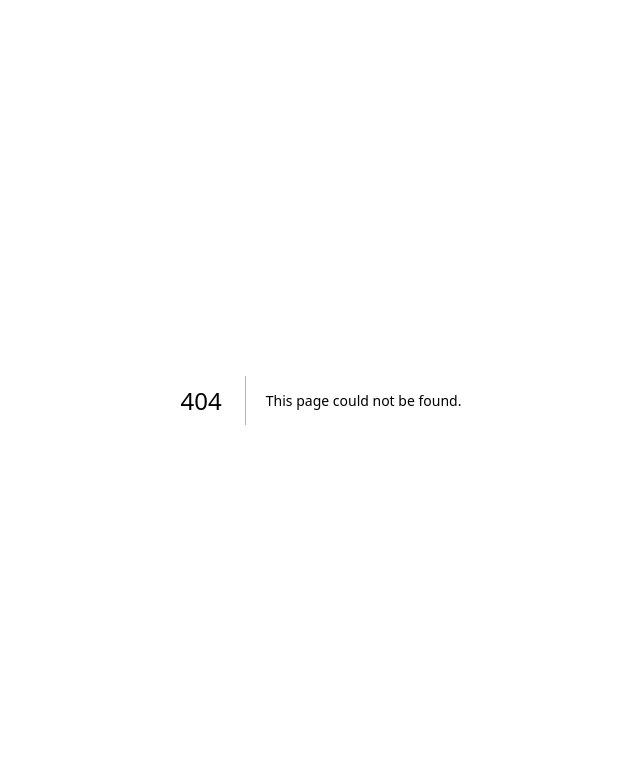
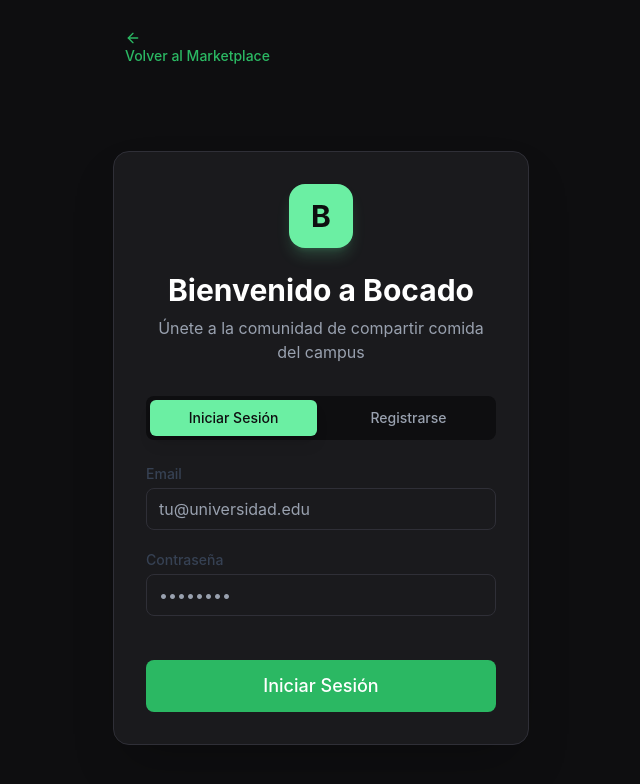
Before and after one commit to RonyOz/cfs-web-next, a Next.js app: page /auth in a window 1280 px wide. Before the commit this address had no page. Shown: the top 784 px of the page, without its empty margins (319-959 px from the left). Built offline with nearby package versions, Linux system fonts and the light colour scheme; no server answers.

Commit message:
feat: implement authentication page with login and signup functionality; refactor layout and styles

```diff
--- /dev/null
+++ b/src/app/(auth)/auth/page.tsx
@@ -0,0 +1,237 @@
+'use client';
+
+import { useState } from 'react';
+import Link from 'next/link';
+import { useRouter } from 'next/navigation';
+import { ArrowLeft } from 'lucide-react';
+import { Button, Input } from '@/components/ui';
+import { ROUTES } from '@/config/constants';
+import { login as apiLogin, signup as apiSignup, getProfile } from '@/lib/api/auth';
+import { useAuth } from '@/lib/hooks';
+import { TOKEN_KEY } from '@/config/constants';
+
+export default function AuthPage() {
+  const router = useRouter();
+  const { login: storeLogin } = useAuth();
+  const [activeTab, setActiveTab] = useState<'login' | 'signup'>('login');
+  const [isLoading, setIsLoading] = useState(false);
+  const [error, setError] = useState('');
+
+  const handleLogin = async (e: React.FormEvent<HTMLFormElement>) => {
+    e.preventDefault();
+    setError('');
+    setIsLoading(true);
+
+    const formData = new FormData(e.currentTarget);
+    const email = formData.get('email') as string;
+    const password = formData.get('password') as string;
+
+    try {
+      const resp = await apiLogin({ email, password });
+
+      if ((resp as any).requires2FA) {
+        setError('2FA no está soportado en esta versión');
+        setIsLoading(false);
+        return;
+      }
+
+      const token = (resp as any).access_token || (resp as any).token;
+      if (token) {
+        localStorage.setItem(TOKEN_KEY, token);
+        const profile = await getProfile();
+        storeLogin(profile.user, token);
+        router.push(ROUTES.HOME);
+      }
+    } catch (err: any) {
+      setError(err?.response?.data?.message || err?.message || 'Error al iniciar sesión');
+    } finally {
+      setIsLoading(false);
+    }
+  };
+
+  const handleSignup = async (e: React.FormEvent<HTMLFormElement>) => {
+    e.preventDefault();
+    setError('');
+    setIsLoading(true);
+
+    const formData = new FormData(e.currentTarget);
+    const username = formData.get('username') as string;
+    const email = formData.get('email') as string;
+    const password = formData.get('password') as string;
+    const confirmPassword = formData.get('confirmPassword') as string;
+
+    if (password !== confirmPassword) {
+      setError('Las contraseñas no coinciden');
+      setIsLoading(false);
+      return;
+    }
+
+    try {
+      const resp = await apiSignup({ email, username, password });
+      const token = (resp as any).access_token || (resp as any).token;
+
+      if (token) {
+        localStorage.setItem(TOKEN_KEY, token);
+        const profile = await getProfile();
+        storeLogin(profile.user, token);
+        router.push(ROUTES.HOME);
+      } else {
+        setError('Cuenta creada. Por favor inicia sesión.');
+        setActiveTab('login');
+      }
+    } catch (err: any) {
+      setError(err?.response?.data?.message || err?.message || 'Error al crear la cuenta');
+    } finally {
+      setIsLoading(false);
+    }
+  };
+
+  return (
+    <div className="min-h-screen flex flex-col bg-dark-900">
+      {/* Back button */}
+      <div className="container mx-auto px-4 py-6">
+        <Link href={ROUTES.HOME}>
+          <Button variant="ghost" size="sm" className="gap-2">
+            <ArrowLeft className="h-4 w-4" />
+            Volver al Marketplace
+          </Button>
+        </Link>
+      </div>
+
+      {/* Auth Card */}
+      <div className="flex-1 flex items-center justify-center p-4">
+        <div className="w-full max-w-md">
+          {/* Card Header */}
+          <div className="bg-dark-800 rounded-2xl shadow-2xl border border-gray-800 p-8">
+            <div className="text-center mb-8">
+              {/* Logo */}
+              <div className="flex justify-center mb-6">
+                <div className="flex h-16 w-16 items-center justify-center rounded-2xl bg-primary-400 shadow-lg shadow-primary-400/20">
+                  <span className="text-3xl font-bold text-dark-900">B</span>
+                </div>
+              </div>
+              <h2 className="text-3xl font-bold text-white mb-2">Bienvenido a Bocado</h2>
+              <p className="text-gray-400">
+                Únete a la comunidad de compartir comida del campus
+              </p>
+            </div>
+
+            {/* Error Message */}
+            {error && (
+              <div className="mb-6 p-4 bg-red-900/20 border border-red-500/50 rounded-lg backdrop-blur-sm">
+                <p className="text-sm text-red-300 text-center">{error}</p>
+              </div>
+            )}
+
+            {/* Tabs */}
+            <div className="mb-6">
+              <div className="grid grid-cols-2 gap-2 p-1 bg-dark-900 rounded-lg">
+                <button
+                  type="button"
+                  onClick={() => setActiveTab('login')}
+                  className={`py-2 px-4 rounded-md text-sm font-medium transition-all ${
+                    activeTab === 'login'
+                      ? 'bg-primary-400 text-dark-900 shadow-lg'
+                      : 'text-gray-400 hover:text-gray-300'
+                  }`}
+                >
+                  Iniciar Sesión
+                </button>
+                <button
+                  type="button"
+                  onClick={() => setActiveTab('signup')}
+                  className={`py-2 px-4 rounded-md text-sm font-medium transition-all ${
+                    activeTab === 'signup'
+                      ? 'bg-primary-400 text-dark-900 shadow-lg'
+                      : 'text-gray-400 hover:text-gray-300'
+                  }`}
+                >
+                  Registrarse
+                </button>
+              </div>
+            </div>
+
+            {/* Login Form */}
+            {activeTab === 'login' && (
+              <form onSubmit={handleLogin} className="space-y-5">
+                <Input
+                  label="Email"
+                  name="email"
+                  type="email"
+                  placeholder="tu@universidad.edu"
+                  required
+                />
+
+                <Input
+                  label="Contraseña"
+                  name="password"
+                  type="password"
+                  placeholder="••••••••"
+                  required
+                />
+
+                <Button
+                  type="submit"
+                  className="w-full mt-6"
+                  size="lg"
+                  disabled={isLoading}
+                >
+                  {isLoading ? 'Ingresando...' : 'Iniciar Sesión'}
+                </Button>
+              </form>
+            )}
+
+            {/* Signup Form */}
+            {activeTab === 'signup' && (
+              <form onSubmit={handleSignup} className="space-y-5">
+                <Input
+                  label="Nombre de Usuario"
+                  name="username"
+                  type="text"
+                  placeholder="usuario123"
+                  required
+                  minLength={3}
+                />
+
+                <Input
+                  label="Email Universitario"
+                  name="email"
+                  type="email"
+                  placeholder="tu@universidad.edu"
+                  required
+                />
+
+                <Input
+                  label="Contraseña"
+                  name="password"
+                  type="password"
+                  placeholder="••••••••"
+                  required
+                  minLength={6}
+                />
+
+                <Input
+                  label="Confirmar Contraseña"
+                  name="confirmPassword"
+                  type="password"
+                  placeholder="••••••••"
+                  required
+                  minLength={6}
+                />
+
+                <Button
+                  type="submit"
+                  className="w-full mt-6"
+                  size="lg"
+                  disabled={isLoading}
+                >
+                  {isLoading ? 'Creando cuenta...' : 'Crear Cuenta'}
+                </Button>
+              </form>
+            )}
+          </div>
+        </div>
+      </div>
+    </div>
+  );
+}
--- a/src/app/(auth)/layout.tsx
+++ b/src/app/(auth)/layout.tsx
@@ -1,15 +1,10 @@
-/**
- * Auth Layout - Layout para páginas de autenticación
- * TODO: Implementar layout centrado y minimalista
- */
-
 export default function AuthLayout({
   children,
 }: {
   children: React.ReactNode;
 }) {
   return (
-    <div className="min-h-screen flex items-center justify-center bg-gray-100">
+    <div className="min-h-screen flex items-center justify-center bg-primary-bg">
       <div className="w-full max-w-md">
         {children}
       </div>
--- a/src/app/(auth)/login/page.tsx
+++ /dev/null
@@ -1,14 +0,0 @@
-/**
- * Login Page
- * TODO: Implementar funcionalidad de login
- */
-
-import { LoginForm } from '@/components/auth';
-
-export default function LoginPage() {
-  return (
-    <div className="bg-white p-8 rounded-lg shadow-md">
-      <LoginForm />
-    </div>
-  );
-}
--- a/src/app/(auth)/signup/page.tsx
+++ /dev/null
@@ -1,14 +0,0 @@
-/**
- * Signup Page
- * TODO: Implementar funcionalidad de registro
- */
-
-import { SignupForm } from '@/components/auth';
-
-export default function SignupPage() {
-  return (
-    <div className="bg-white p-8 rounded-lg shadow-md">
-      <SignupForm />
-    </div>
-  );
-}
--- a/src/app/globals.css
+++ b/src/app/globals.css
@@ -65,8 +65,16 @@
   --color-primary-bg: #0E0E10;
   --color-secondary-bg: #1A1A1D;
 
+  /* Border radius */
+  --radius: 0.75rem;
+
   /* Font Family */
   --font-sans: 'Inter', system-ui, sans-serif;
+}
+
+/* Base styles with smooth transitions */
+* {
+  border-color: hsl(240 7% 20%);
 }
 
 body {
@@ -74,3 +82,40 @@ body {
   color: #ededed;
   font-family: var(--font-sans);
 }
+
+/* Smooth transitions for microinteractions */
+button, a, input, textarea {
+  transition: all 200ms ease-in-out;
+}
+
+/* Card styles */
+.card {
+  padding: 2em;
+}
+
+/* Logo hover effects */
+.logo {
+  height: 6em;
+  padding: 1.5em;
+  will-change: filter;
+  transition: filter 300ms;
+}
+
+.logo:hover {
+  filter: drop-shadow(0 0 2em #6BEFA3aa);
+}
+
+@keyframes logo-spin {
+  from {
+    transform: rotate(0deg);
+  }
+  to {
+    transform: rotate(360deg);
+  }
+}
+
+@media (prefers-reduced-motion: no-preference) {
+  a:nth-of-type(2) .logo {
+    animation: logo-spin infinite 20s linear;
+  }
+}
--- a/src/app/page.tsx
+++ b/src/app/page.tsx
@@ -7,7 +7,6 @@ import { useEffect } from "react";
 
 export default function Home() {
 
-  // Mock data - replace with real API data
   const {
     products,
     loading,
@@ -23,7 +22,7 @@ export default function Home() {
   }, [])
 
   return (
-    <div className="min-h-screen bg-dark-900">
+    <div className="min-h-screen bg-primary-bg">
       <Header />
 
       {/* Hero Section */}
@@ -43,7 +42,7 @@ export default function Home() {
                   Ver Productos
                 </button>
               </Link>
-              <Link href={ROUTES.SIGNUP}>
+              <Link href={ROUTES.AUTH}>
                 <button className="rounded-lg border border-gray-700 bg-transparent px-6 py-3 text-sm font-semibold text-gray-100 hover:bg-gray-800 transition-colors">
                   Comenzar a Vender
                 </button>
```
